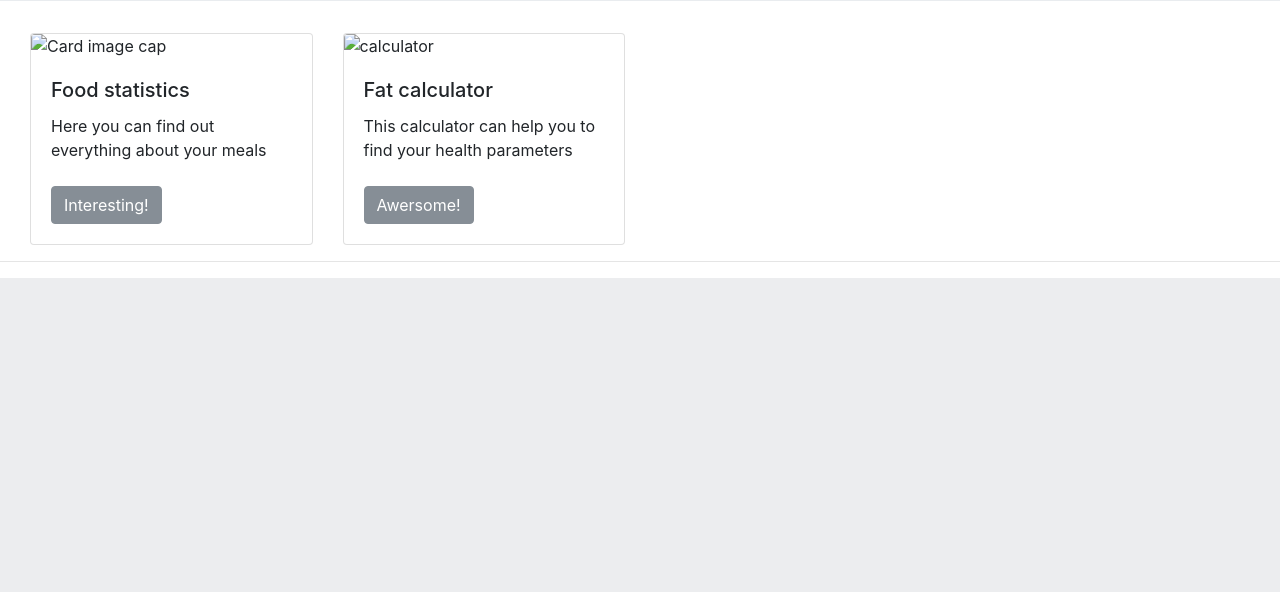
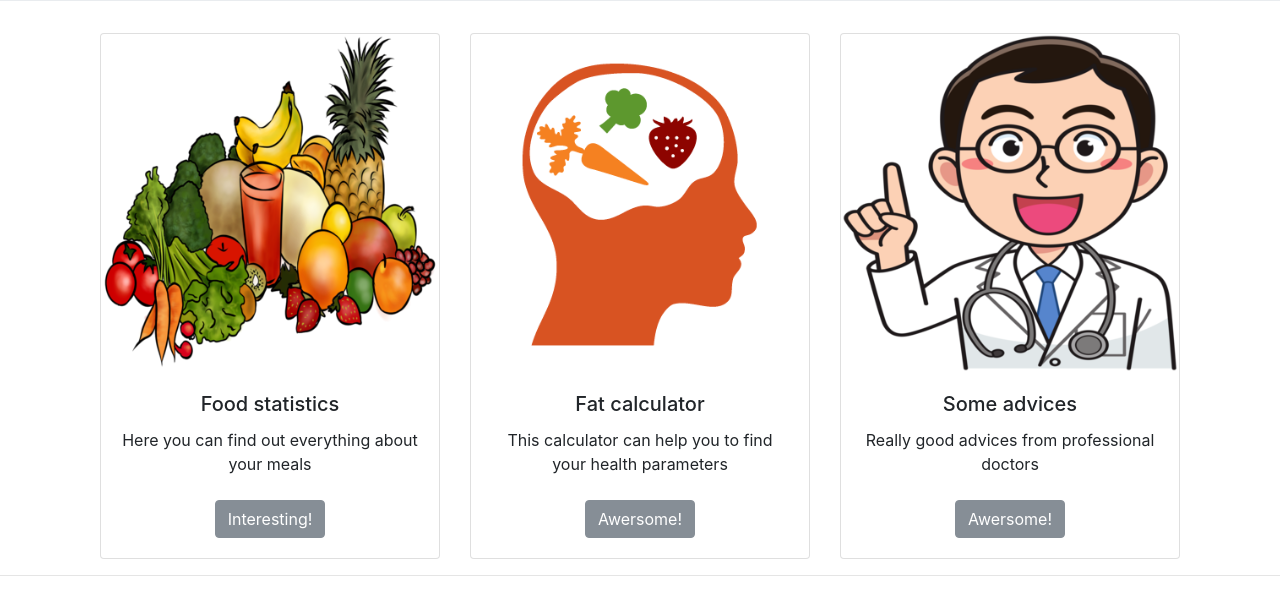
Before and after one commit to kisl55a/race2019, a PHP site: page / in a window 1280 px wide. Shown: the part 558-1150 px from the top of the page. Before the commit the page ends 836 px from the top, so only its background shows below. Run offline with PHP 8.4, Linux system fonts and the light colour scheme; some libraries are stand-ins or nearby versions.

Commit message:
Started doing calculator

```diff
--- a/index.php
+++ b/index.php
@@ -10,23 +10,24 @@
         </p>
     </div>
 </div>
-<div class="container-fluid">
+<div class="container text-center mr-auto ml-auto ">
+    <div class="">
       <div class="card-group">
-    <div class="col-md-3">
-        <div class="card h-100">
-          <!--Размер картинок 748x563-->
-            <img class="card-img-top " src=""
+    <div class="col-md-4">
+        <div class="card ">
+
+            <img class="card-img-top" src="s1.png"
                 alt="Card image cap">
             <div class="card-body">
                 <h5 class="card-title">Food statistics</h5>
                 Here you can find out everything about your meals
-                <br> <br><a href="projects.html" class="btn btn-secondary text-center">Interesting!</a>
+                <br> <br><a href="fatCalculator.php" class="btn btn-secondary text-center">Interesting!</a>
             </div>
         </div>
     </div>
-       <div class="col-md-3">
+       <div class="col-md-4">
             <div class="card ">
-                <img src="" alt="calculator" class="card-img-top">
+                <img src="s2.png" alt="calculator" class="card-img-top">
                 <div class="card-body">
                         <h5 class="card-title">Fat calculator</h5>
                        This calculator can help you to find your health parameters
@@ -35,6 +36,18 @@
                 </div>
             </div>
         </div>
+        <div class="col-md-4">
+            <div class="card ">
+                <img src="s3.png" alt="calculator" class="card-img-top">
+                <div class="card-body">
+                        <h5 class="card-title">Some advices</h5>
+                       Really good advices from professional doctors
+                        <br> <br><a href="#" class="btn btn-secondary text-center">Awersome!</a>
+
+                </div>
+            </div>
+        </div>
+    </div>
     </div>
 
 
```
Also changed, not shown: fatCalculator.php (added, +14 -0 lines), s1.png (added), s2.png (added), s3.png (added).
